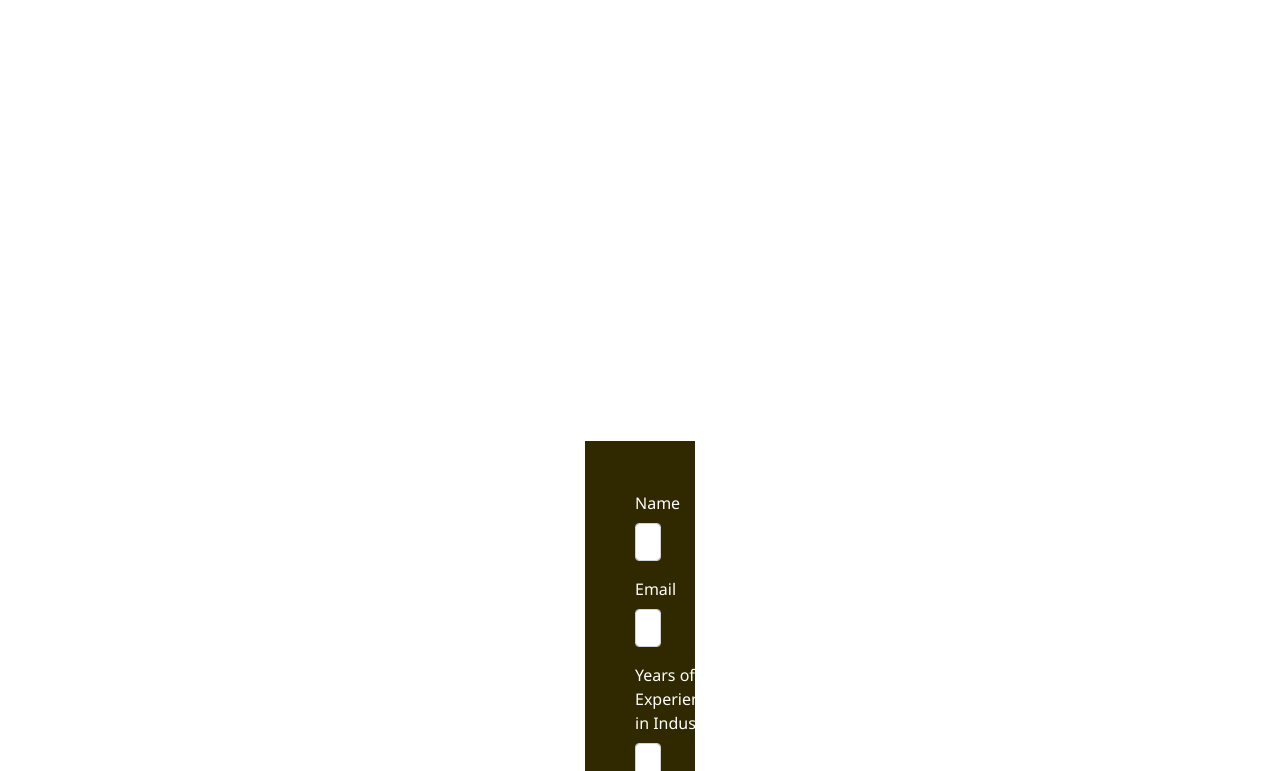
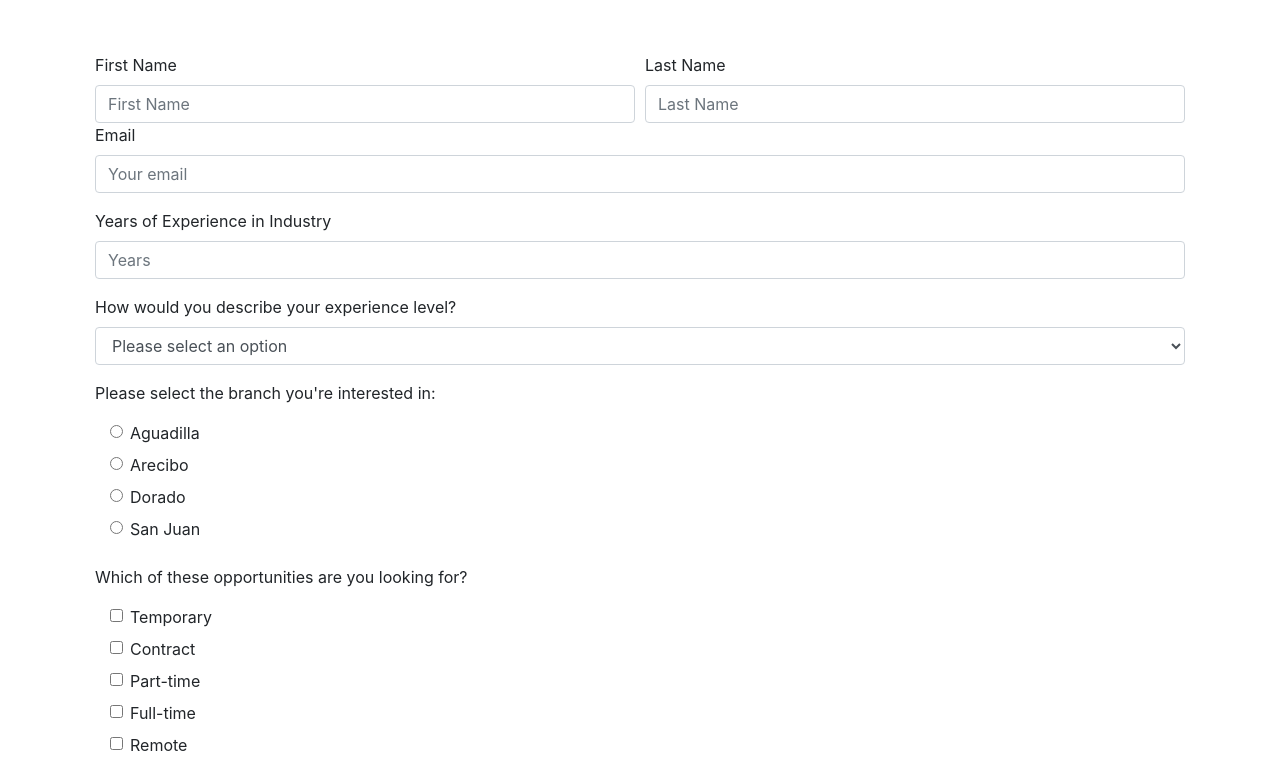
Before and after one commit to karinacajigas/survey-form, a plain HTML site: page index.html in a window 1280 px wide. Shown: the part 139-910 px from the top of the page. Drawn offline with nearby package versions, Linux system fonts and the light colour scheme.

Commit message:
Assign form classes, centralize header, add html

```diff
--- a/index.html
+++ b/index.html
@@ -20,15 +20,27 @@
                 </p>
             </header>
             <form action="" id="survey-form">
-                <div class="form-group">
-                    <label id="name-label" for="name">Name</label>
+                <div class="form-row">
+                    <div class="col">
+                        <label id="name-label" for="name">First Name</label>
                         <input
                         type="text"
                         name="name"
                         id="name"
                         class="form-control"
-                        placeholder="Your name"
+                        placeholder="First Name"
                         required/>
+                    </div>
+                    <div class="col">
+                        <label id="name-label" for="lname">Last Name</label>
+                        <input
+                        type="text"
+                        name="lname"
+                        id="lname"
+                        class="form-control"
+                        placeholder="Last Name"
+                        required/>
+                    </div>
                 </div>
 
                 <div class="form-group">
@@ -66,6 +78,8 @@
 
                 <div class="form-group">
                     <p class="basic-text">Please select the branch you're interested in:</p>
+                    <div class="col-sm-10">
+                        <div class="form-check">
                             <label>
                                 <input
                                 type="radio"
@@ -74,7 +88,8 @@
                                 value="Aguadilla"
                                 />Aguadilla
                             </label>
-
+                        </div>
+                        <div class="form-check">
                             <label>
                                 <input
                                 type="radio"
@@ -83,7 +98,8 @@
                                 value="Arecibo"
                                 />Arecibo
                             </label>
-
+                        </div>
+                        <div class="form-check">
                             <label>
                                 <input
                                 type="radio"
@@ -92,7 +108,8 @@
                                 value="Dorado"
                                 />Dorado
                             </label>
-
+                        </div>
+                        <div class="form-check">
                             <label>
                                 <input
                                 type="radio"
@@ -102,9 +119,13 @@
                                 />San Juan
                             </label>
                         </div>
+                    </div>
+                </div>
 
                 <div class="form-group">
                     <p class="basic-text">Which of these opportunities are you looking for?</p>
+                    <div class="col-sm-10">
+                        <div class="form-check">
                             <label>
                                 <input
                                 type="checkbox"
@@ -113,7 +134,8 @@
                                 value="temporary"
                                 />Temporary
                             </label>
-
+                        </div>
+                        <div class="form-check">
                             <label>
                                 <input
                                 type="checkbox"
@@ -122,7 +144,8 @@
                                 value="contract"
                                 />Contract
                             </label>
-
+                        </div>
+                        <div class="form-check">
                             <label>
                                 <input
                                 type="checkbox"
@@ -131,7 +154,8 @@
                                 value="part-time"
                                 />Part-time
                             </label>
-
+                        </div>
+                        <div class="form-check">
                             <label>
                                 <input
                                 type="checkbox"
@@ -140,7 +164,8 @@
                                 value="full-time"
                                 />Full-time
                             </label>
-
+                        </div>
+                        <div class="form-check">
                             <label>
                                 <input
                                 type="checkbox"
@@ -150,10 +175,13 @@
                                 />Remote
                             </label>
                         </div>
+                    </div>
+                </div>
 
                 <div class="form-group">
-                    <label class="form-control basic-text">Please include any additional comments you think we should consider:</label>
+                    <label class="basic-text">Please include any additional comments you think we should consider:</label>
                     <textarea
+                        class="form-control"
                         id="add-comments"
                         rows="10"
                         cols="40">
--- a/style.css
+++ b/style.css
@@ -5,30 +5,25 @@
     --color-mustard: #CFB000;
 }
 
-html {
-    box-sizing: border-box;
-  }
-  *, *:before, *:after {
-    box-sizing: inherit;
+*,
+*::before,
+*::after {
+  box-sizing: border-box;
+}
+
+form {
+    padding: 2.5rem 0.625rem;
+    border-radius: 0.25rem;
   }
 
-form {
-    background-color: var(--color-darktone);
-    padding: 50px;
-    margin-top: 50px;
-    margin: 500px;
+.form-check-input {
+    display: inline-block;
 }
 
-body {
-    font-size: 1rem;
-    color: var(--color-white);
-    margin: 0;
+header {
+    width: 100%;
+    margin: 0px;
+    text-align: center;
+    padding-top: 5%;
+
 }
-
-#title {
-    font-family: 'Montserrat', serif;
-}
-
-.basic-text, form {
-    font-family: 'Noto Sans', serif;
-}
```
Lines whose indentation alone changed are shown as unchanged.
